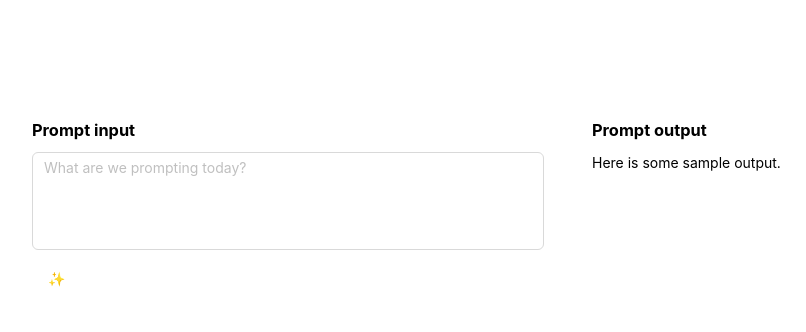
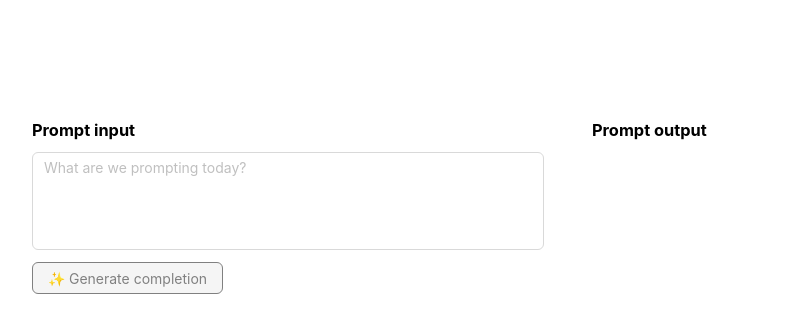
Before and after one commit to teamups-inc/prompter, a Next.js app: page / in a window 1280 px wide. Shown: the top 332 px of the page, without its empty margins (72-878 px from the left). Built offline with nearby package versions, Linux system fonts and the light colour scheme.

Commit message:
Add end-to-end request/response data flow to client

```diff
--- a/src/components/PromptInputAndOutputSection.tsx
+++ b/src/components/PromptInputAndOutputSection.tsx
@@ -3,8 +3,31 @@
 import { Col, Row } from 'antd';
 import TextArea from 'antd/es/input/TextArea';
 import { Button} from 'antd';
+import { useState } from 'react';
+import useMakeRequest from '@/utils/useMakeRequest';
+import { PromptCompletionRequestPayload, PromptCompletionResponsePayload } from '@/app/api/prompt-completion/route';
+
+const PROMPT_ENDPOINT = '/api/prompt-completion';
+const OPENAI_DEFAULT_MODEL = 'gpt-3.5-turbo';
 
 export default function PromptInputAndOutputSection() {
+    const [promptInput, setPromptInput] = useState('');
+    const [promptRequestData, makePromptRequest] = useMakeRequest<
+        PromptCompletionRequestPayload,
+        PromptCompletionResponsePayload
+    >(PROMPT_ENDPOINT);
+
+    const isPromptButtonDisabled = promptInput.length === 0;
+    const onClickGenerateCompletion = () => {
+        makePromptRequest(
+            'POST',
+            {
+                prompt: promptInput,
+                open_ai_model: OPENAI_DEFAULT_MODEL
+            }
+        );
+    }
+
     return (
         <>
             <Row gutter={48} style={rowStyle}>
@@ -12,16 +35,24 @@ export default function PromptInputAndOutputSection() {
                     <h3 style={marginBottomStyle}>Prompt input</h3>
                     <TextArea
                         autoSize={{ minRows: 4 }}
+                        onChange={evt => setPromptInput(evt.target.value)}
                         placeholder='What are we prompting today?'
                         style={marginBottomStyle}
+                        value={promptInput}
                     />
-                    <Button ghost>
+                    <Button
+                        disabled={isPromptButtonDisabled}
+                        ghost
+                        loading={promptRequestData.isLoading}
+                        onClick={onClickGenerateCompletion}
+                        style={isPromptButtonDisabled ? disabledButtonStyle : undefined}
+                    >
                         ✨ Generate completion
                     </Button>
                 </Col>
                 <Col span={12}>
                     <h3 style={marginBottomStyle}>Prompt output</h3>
-                    <p>Here is some sample output.</p>
+                    <p>{promptRequestData.data?.completion}</p>
                 </Col>
             </Row>
         </>
@@ -31,8 +62,13 @@ export default function PromptInputAndOutputSection() {
 const rowStyle: React.CSSProperties = {
     flex: 1,
     justifyContent: 'center',
-}
+};
 
 const marginBottomStyle: React.CSSProperties = {
     marginBottom: 12,
-}
+};
+
+const disabledButtonStyle: React.CSSProperties = {
+    borderColor: 'grey',
+    color: 'grey',
+};
--- /dev/null
+++ b/src/utils/useMakeRequest.tsx
@@ -0,0 +1,65 @@
+import { useState } from 'react';
+
+interface FetchState<T> {
+    data: T | null;
+    isLoading: boolean;
+    error: Error | null;
+};
+
+type RequestHTTPMethod = 'POST';
+
+function useMakeRequest<
+    RequestPayloadType,
+    ResponsePayloadType
+>(endpointURL: string): [
+    FetchState<ResponsePayloadType>,
+    (
+        httpMethod: RequestHTTPMethod,
+        requestPayload: RequestPayloadType
+    ) => void,
+] {
+        const [requestState, setRequestState] = useState<FetchState<ResponsePayloadType>>({
+            data: null,
+            isLoading: false,
+            error: null
+        });
+
+        const makeRequest = (
+            httpMethod: RequestHTTPMethod,
+            requestPayload: RequestPayloadType,
+        ) => {
+            setRequestState(state => ({ ...state, isLoading: true }));
+
+            fetch(
+                endpointURL,
+                {
+                    method: httpMethod,
+                    body: JSON.stringify(requestPayload)
+                }
+            )
+                .then<ResponsePayloadType>(response => {
+                    if (!response.ok) {
+                        throw new Error(`Network response was not ok: ${response.statusText}`);
+                    }
+                    return response.json();
+                })
+                .then<void>(data => {
+                    setRequestState({
+                        data: data,
+                        isLoading: false,
+                        error: null
+                    });
+                })
+                .catch(error => {
+                    setRequestState({
+                        data: null,
+                        isLoading: false,
+                        error: error
+                    });
+                });
+        }
+
+        return [requestState, makeRequest];
+}
+
+export default useMakeRequest;
```
Also changed, not shown: src/app/api/prompt-completion/route.ts (+6 -2 lines), 1 other file (tests, documents, lock files or other folders).
